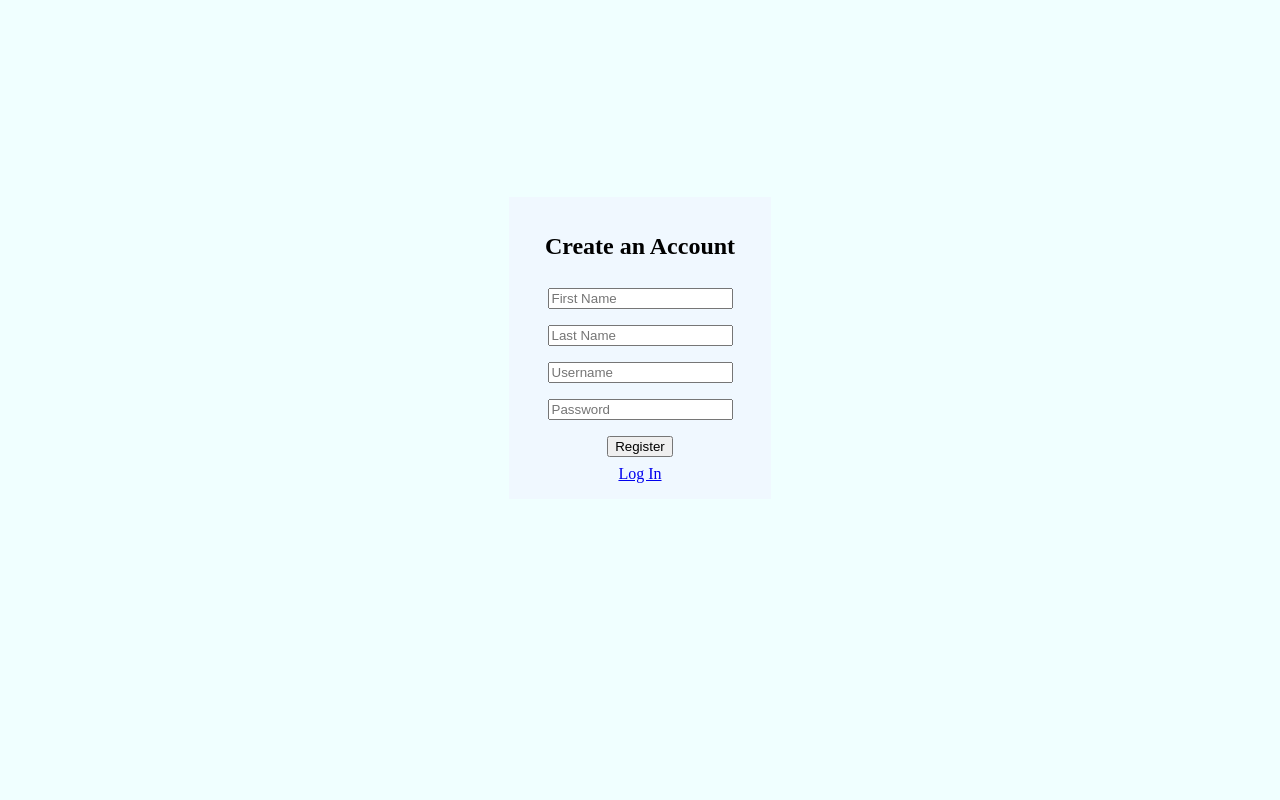
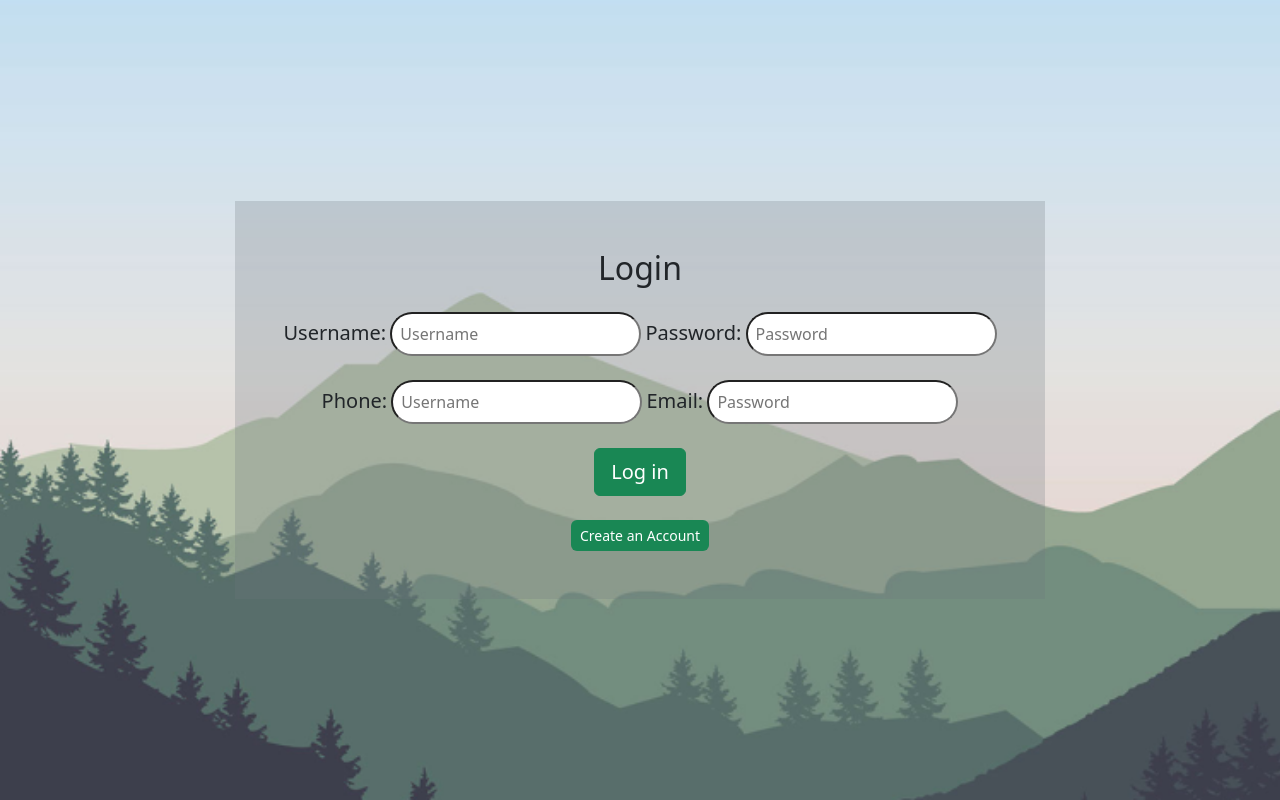
Before and after one commit to 4804032140/ContactManager, a PHP site: page /html/register.html in a window 1280 px wide. Run offline with PHP 8.4, Linux system fonts and the light colour scheme.

Commit message:
Styling changes

```diff
--- a/CSS/styles.css
+++ b/CSS/styles.css
@@ -1,17 +1,20 @@
 html {
     font-size: 16;
     background-color: azure;
+    background-image: url("../images/forestCropped.png");
+    background-repeat: no-repeat;
+    background-size: cover;
 }
 
-.container {
+/* .container {
     display: flex;
     justify-content: center;
     align-items: center;
     flex-direction: column;
     height: 85vh;
-}
+} */
 
-.login {
+/* .login {
     background-color: aliceblue;
     padding: 2vh 2vw;
     display: flex;
@@ -21,8 +24,8 @@
     align-items: center;
     align-content: center;
     flex-direction: column;
-}
+} */
 
-.login input {
+/* .login input {
     margin: 1vh 1vw;
-}
+} */
--- a/html/register.html
+++ b/html/register.html
@@ -4,26 +4,46 @@
         <meta charset="UTF-8">
         <meta name="viewport" content="width=device-width, initial-scale=1.0">
         <link rel="stylesheet" type="text/css" href="../CSS/styles.css">
+        <link href="https://cdn.jsdelivr.net/npm/bootstrap@5.3.1/dist/css/bootstrap.min.css"
+        rel="stylesheet" integrity="sha384-4bw+/aepP/YC94hEpVNVgiZdgIC5+VKNBQNGCHeKRQN+PtmoHDEXuppvnDJzQIu9" crossorigin="anonymous">
         <title>Register</title>
     </head>
 
-    <body class="container">
-        <!--Semantic form tag; represents registration box-->
-        <form id="registrationForm" class="login">
-            <h2>Create an Account</h2>
+    <body class="bg-transparent d-flex justify-content-center align-items-center align-content-center p-3" style="min-height: 100vh;">
+        <!--Semantic form tag; represents login box-->
+        <form id="loginForm" class="text-center bg-secondary bg-opacity-25 p-5 d-flex flex-column justify-content-center align-items-center">
 
-            <!--Info input boxes-->
-            <input id="firstName" type="text" placeholder="First Name" required>
-            <input id="lastName" type="text" placeholder="Last Name" required>
-            <input id="username" type="text" placeholder="Username" required>
-            <input id="password" type="text" placeholder="Password" required>
+            <h2 class="text-center" style="padding-bottom: 1rem;">Login</h2>
+
+            <!--Username and password input boxes-->
+            <div class="row">
+                <div class="col">
+                    <label class="h5" for="username">Username:</label>
+                    <input class="rounded-pill p-2 mb-4" id="username" type="text" placeholder="Username" required>
+
+                    <label class="h5" for="password">Password:</label>
+                    <input class="rounded-pill p-2 mb-4" id="password" type="password" placeholder="Password" required>
+                </div>
+            </div>
+            <div class="row">
+                <div class="col">
+                    <label class="h5" for="phone">Phone:</label>
+                    <input class="rounded-pill p-2 mb-4" id="phone" type="text" placeholder="Username" required>
+
+                    <label class="h5" for="email">Email:</label>
+                    <input class="rounded-pill p-2 mb-4" id="email" type="password" placeholder="Password" required>
+                </div>
+            </div>
 
             <!--Submit button-->
-            <input id="submit" type="submit" value="Register">
+            <input class="btn btn-lg btn-success rounded mb-4" id="submit" type="submit" value="Log in">
 
-            <!--Go back to login screen-->
-            <a href="../index.html">Log In</a>
+            <!--Register hyperlink-->
+            <a class="btn btn-sm bg-success text-white rounded" href="html/register.html">Create an Account</a>
         </form>
+
+        <script src="https://cdn.jsdelivr.net/npm/bootstrap@5.3.1/dist/js/bootstrap.bundle.min.js"
+        integrity="sha384-HwwvtgBNo3bZJJLYd8oVXjrBZt8cqVSpeBNS5n7C8IVInixGAoxmnlMuBnhbgrkm" crossorigin="anonymous"></script>
     </body>
 
 </html>
```
Also changed, not shown: html/contacts.html (+15 -13 lines), index.html (+11 -7 lines), images/forest.png (added), images/forestCropped.png (added).
